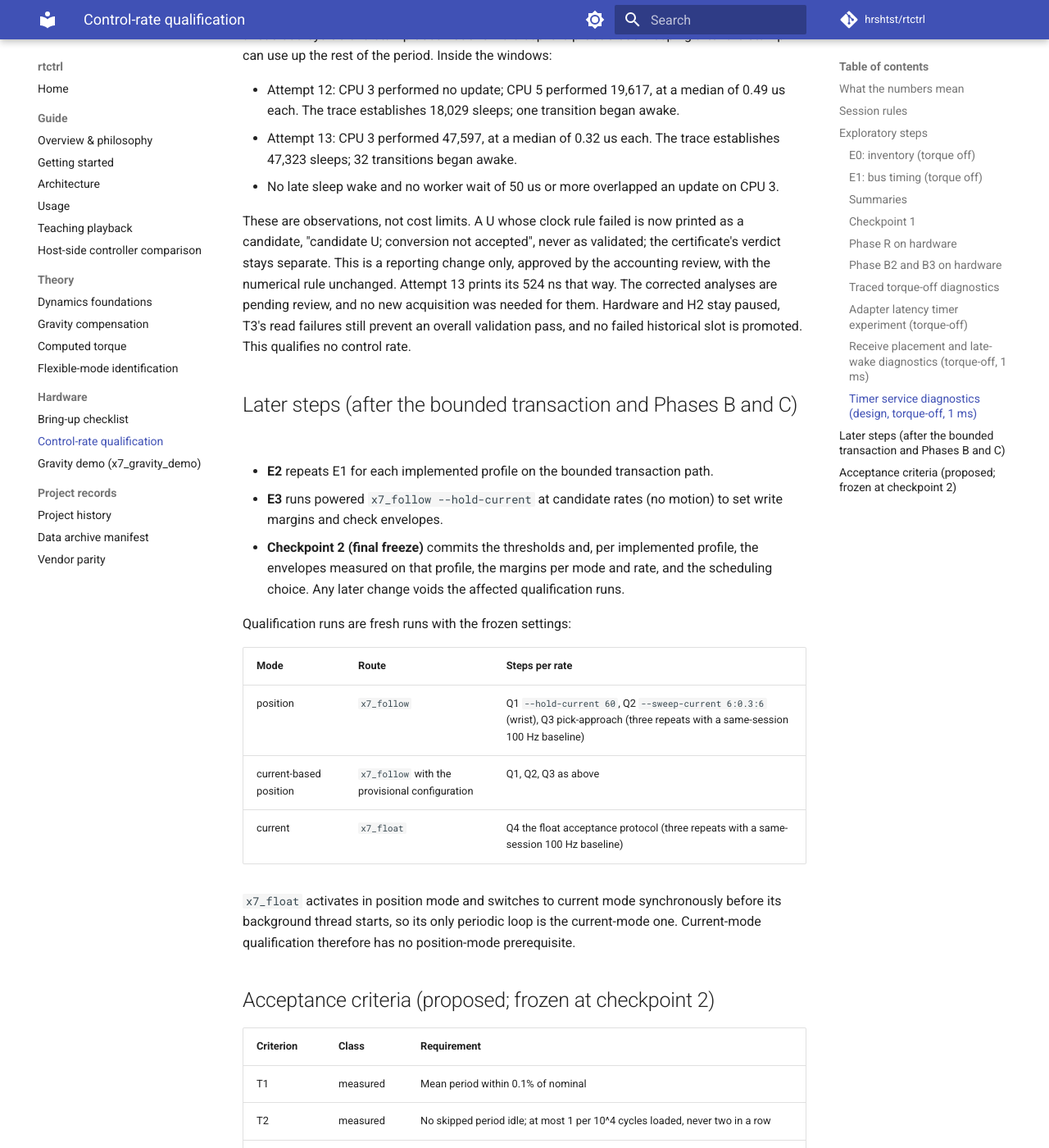
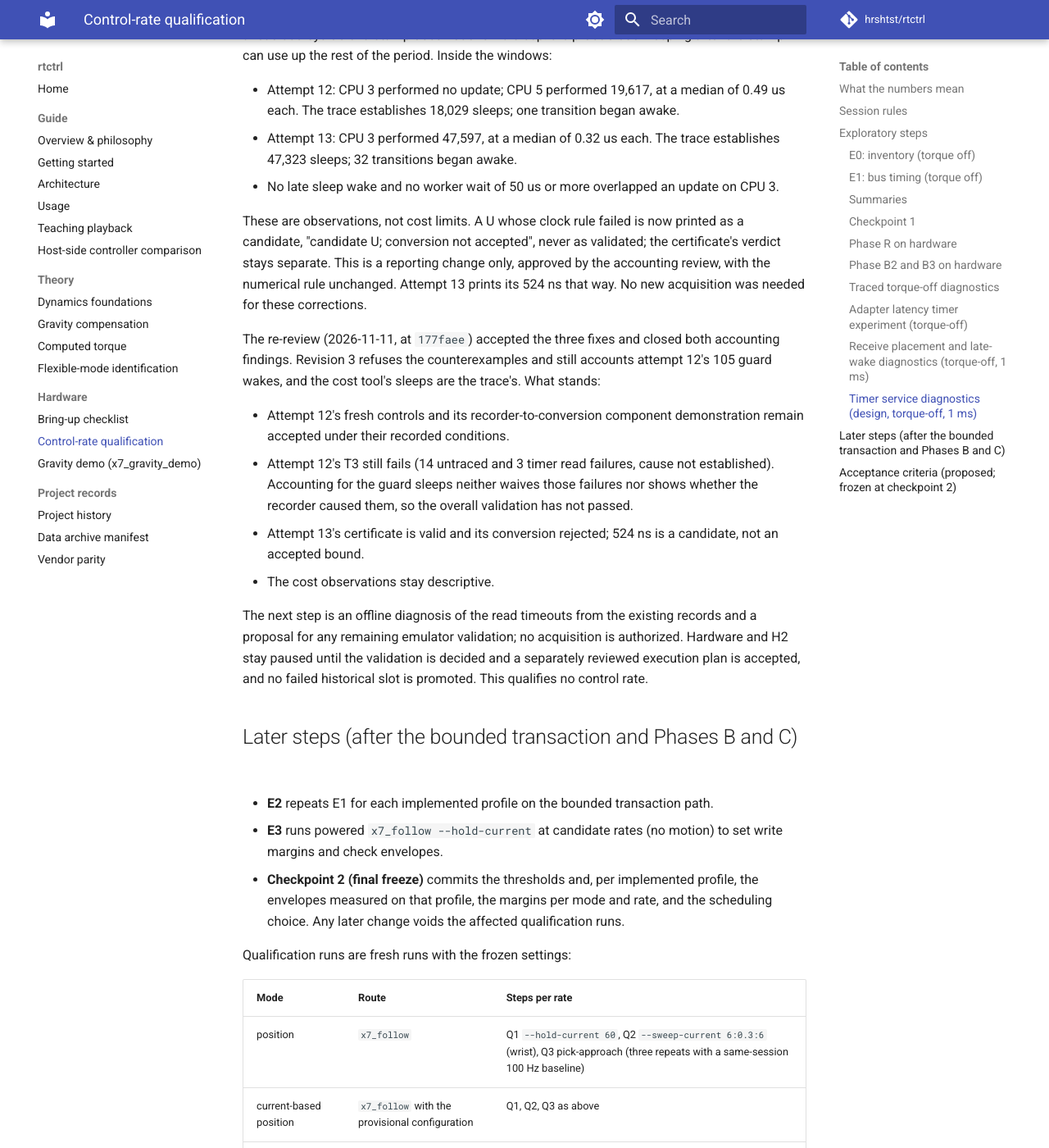
Before and after one commit to hrshtst/rtctrl, an MkDocs documentation site: the page built from docs/hardware/control-rate.md, in a window 1280 px wide and 1400 px high, scrolled down 46759 px. Shown: the whole window at 82% size. Built offline with MkDocs 1.6.1 and Material for MkDocs 9.7.7, drawn with Linux system fonts in a browser that asks for light colours; comment, search, counter and statistics services are not loaded.

Commit message:
docs: the re-review's acceptance of the accounting fixes
The re-review of 2026-11-11 at 177faee accepted 40c3011, a2aee7d and
5d677db and closed both accounting findings; control-rate.md records
what stands: attempt 12's controls and clock component accepted, its T3
read failures open (cause not established), attempt 13's conversion
rejected with 524 ns a candidate, the cost observations descriptive,
and the next step an offline diagnosis of the read timeouts. The
manifest adds the re-review (review-rereview/) to clock_validation/,
with the README's new hash and the reviewer's reading of the rev3
provenance's "every other figure". Hardware and H2 stay paused.

```diff
--- a/docs/hardware/control-rate.md
+++ b/docs/hardware/control-rate.md
@@ -2200,10 +2200,29 @@ These are observations, not cost limits. A U whose clock rule failed is now
 printed as a candidate, "candidate U; conversion not accepted", never as
 validated; the certificate's verdict stays separate. This is a reporting
 change only, approved by the accounting review, with the numerical rule
-unchanged. Attempt 13 prints its 524 ns that way. The corrected analyses are
-pending review, and no new acquisition was needed for them. Hardware and H2
-stay paused, T3's read failures still prevent an overall validation pass, and
-no failed historical slot is promoted. This qualifies no control rate.
+unchanged. Attempt 13 prints its 524 ns that way. No new acquisition was
+needed for these corrections.
+
+The re-review (2026-11-11, at `177faee`) accepted the three fixes and closed
+both accounting findings. Revision 3 refuses the counterexamples and still
+accounts attempt 12's 105 guard wakes, and the cost tool's sleeps are the
+trace's. What stands:
+
+- Attempt 12's fresh controls and its recorder-to-conversion component
+  demonstration remain accepted under their recorded conditions.
+- Attempt 12's T3 still fails (14 untraced and 3 timer read failures, cause
+  not established). Accounting for the guard sleeps neither waives those
+  failures nor shows whether the recorder caused them, so the overall
+  validation has not passed.
+- Attempt 13's certificate is valid and its conversion rejected; 524 ns is a
+  candidate, not an accepted bound.
+- The cost observations stay descriptive.
+
+The next step is an offline diagnosis of the read timeouts from the existing
+records and a proposal for any remaining emulator validation; no acquisition
+is authorized. Hardware and H2 stay paused until the validation is decided
+and a separately reviewed execution plan is accepted, and no failed
+historical slot is promoted. This qualifies no control rate.
 
 ## Later steps (after the bounded transaction and Phases B and C)
 
```
Also changed, not shown: docs/records/data-archive.md (+10 -2 lines).
